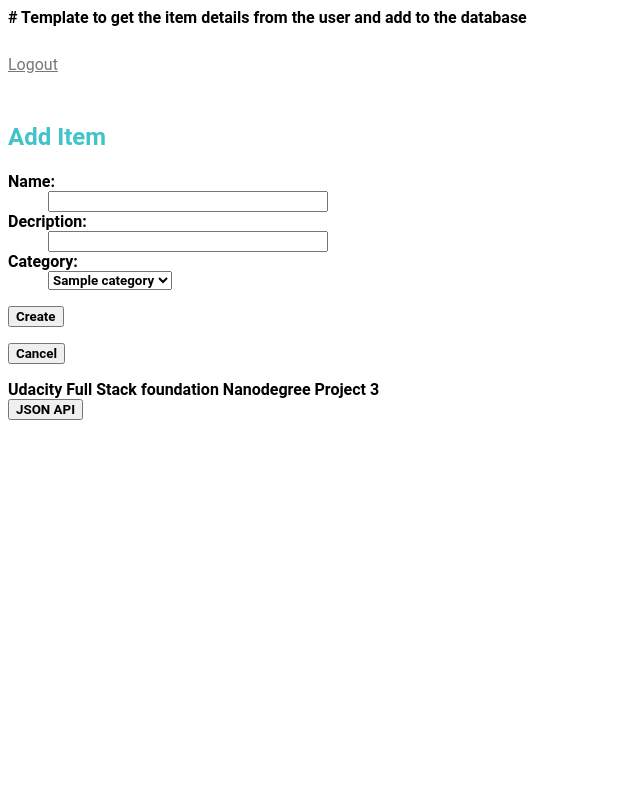
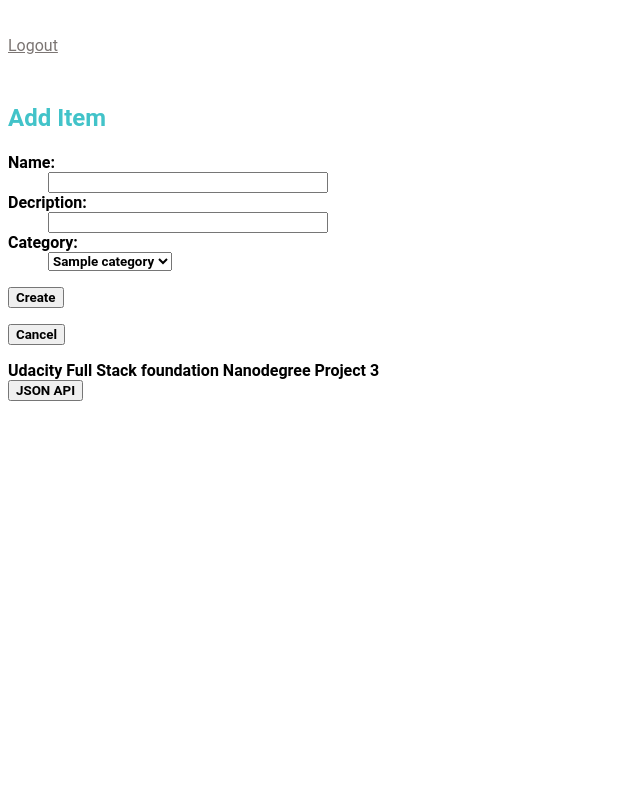
Before and after one commit to mahavasu/Item-Catalog, a Flask app: a page that uses templates/additem.html in a window 1280 px wide. Shown: the whole page, without its empty margins (0-640 px from the left). Run offline with Flask 2, Linux system fonts and the light colour scheme; the visitor is signed in with stand-in values (Sample User, id 1); tables that the repository leaves empty hold one stand-in row (values such as "Sample post").

Commit message:
Update additem.html

```diff
--- a/templates/additem.html
+++ b/templates/additem.html
@@ -1,5 +1,3 @@
-# Template to get the item details from the user and add to the database
-
 {% include 'header.html' %}
 <div class="item">
 	<form action="#" method = 'post'>
```
